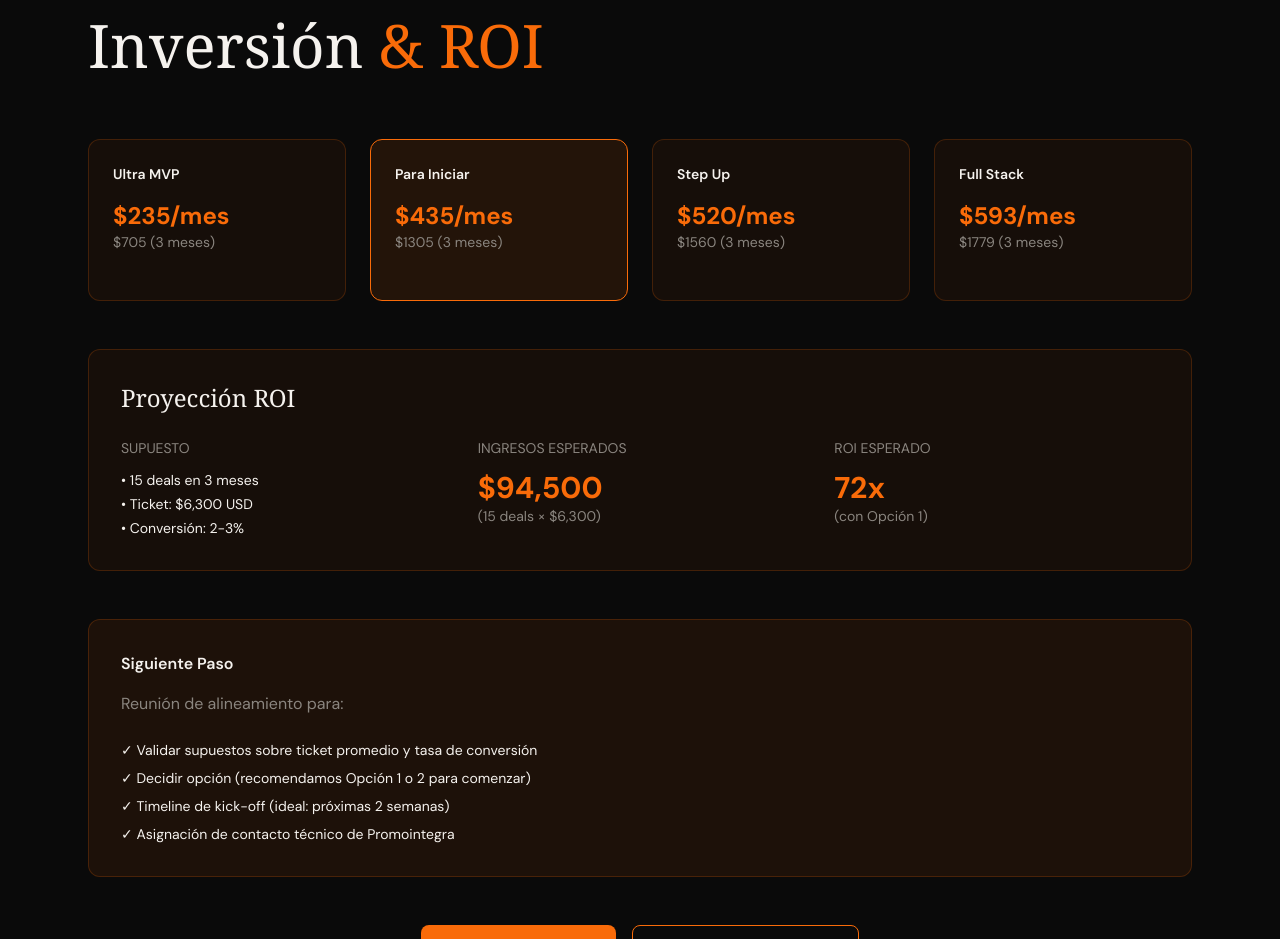
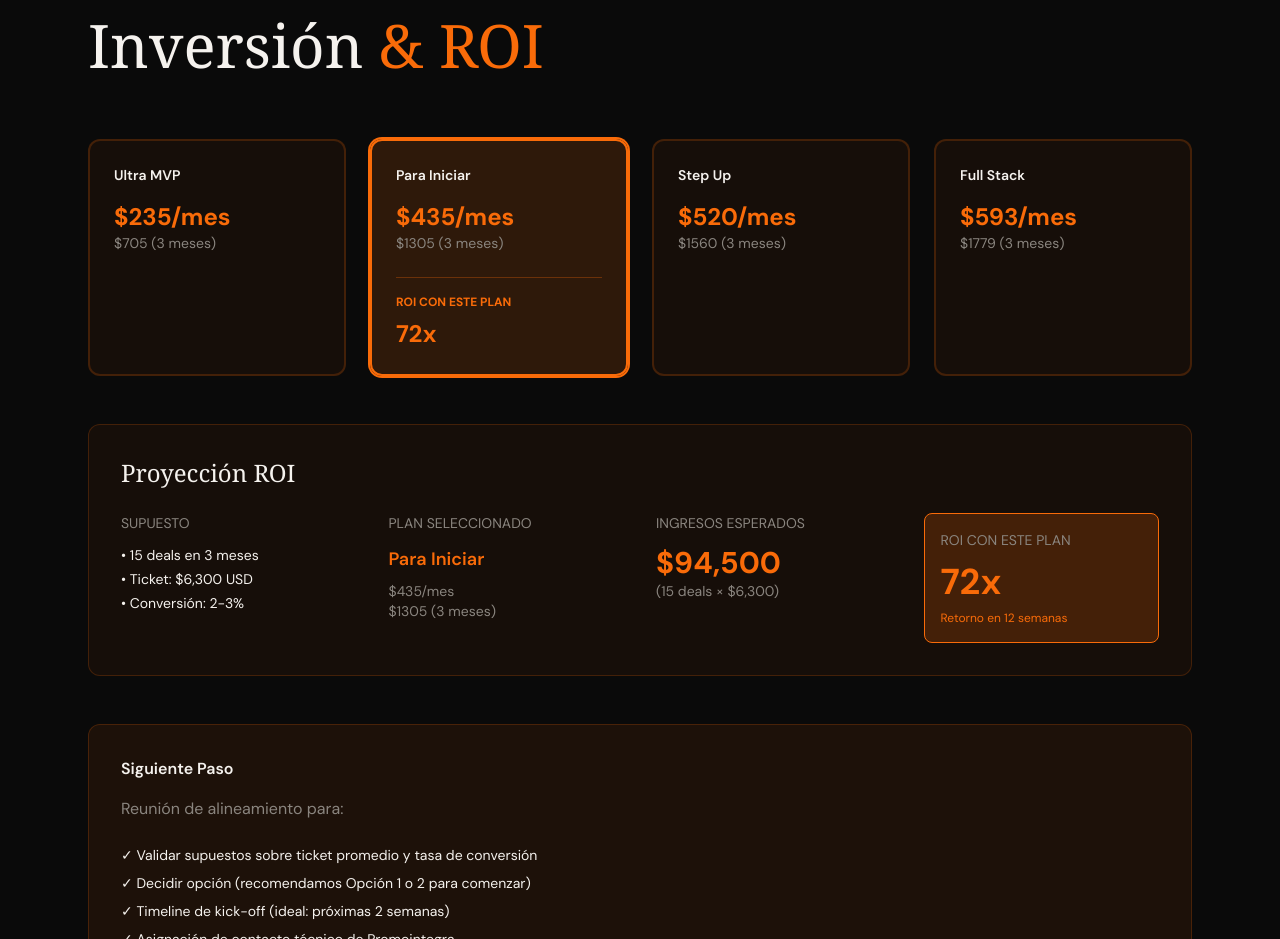
Before and after one commit to contacto141/Promointegra, a Next.js app: page / in a window 1280 px wide. Shown: the part 5240-6179 px from the top of the page. Built offline with nearby package versions, Linux system fonts and the light colour scheme.

Commit message:
feat: ROI dinámico por plan - click en inversión calcula ROI específico

```diff
--- a/app/page.tsx
+++ b/app/page.tsx
@@ -146,7 +146,16 @@ const ROADMAP = [
 export default function ProposalPage() {
   const [activeSection, setActiveSection] = useState(0);
   const [expandedPlan, setExpandedPlan] = useState<string | null>('iniciar');
+  const [selectedInvestmentPlan, setSelectedInvestmentPlan] = useState<string>('iniciar');
   const sectionRefs = useRef<(HTMLElement | null)[]>([]);
+
+  const calculateROI = (planId: string) => {
+    const plan = PLANS.find(p => p.id === planId);
+    if (!plan) return 0;
+    const threeMontsCost = plan.price * 3;
+    const expectedRevenue = 94500; // 15 deals × $6,300
+    return Math.round(expectedRevenue / threeMontsCost);
+  };
 
   useEffect(() => {
     const handleScroll = () => {
@@ -425,10 +434,13 @@ export default function ProposalPage() {
             {PLANS.map((plan) => (
               <div
                 key={plan.id}
-                className={`p-6 rounded-xl border ${
-                  plan.badge === 'RECOMENDADA'
-                    ? 'border-[#F96B09] bg-[rgba(249,107,9,0.1)]'
-                    : 'border-[rgba(249,107,9,0.2)] bg-[rgba(249,107,9,0.05)]'
+                onClick={() => setSelectedInvestmentPlan(plan.id)}
+                className={`cursor-pointer p-6 rounded-xl border-2 transition-all ${
+                  selectedInvestmentPlan === plan.id
+                    ? 'border-[#F96B09] bg-[rgba(249,107,9,0.15)] ring-2 ring-[#F96B09]'
+                    : plan.badge === 'RECOMENDADA'
+                    ? 'border-[#F96B09] bg-[rgba(249,107,9,0.1)] hover:bg-[rgba(249,107,9,0.12)]'
+                    : 'border-[rgba(249,107,9,0.2)] bg-[rgba(249,107,9,0.05)] hover:border-[#F96B09]'
                 }`}
               >
                 <h3 className="font-semibold mb-4 text-sm">{plan.name}</h3>
@@ -436,13 +448,19 @@ export default function ProposalPage() {
                   <div className="text-2xl font-bold text-[#F96B09]">${plan.price}/mes</div>
                   <div className="text-sm text-[#8a857f]">${plan.price * 3} (3 meses)</div>
                 </div>
+                {selectedInvestmentPlan === plan.id && (
+                  <div className="pt-4 border-t border-[rgba(249,107,9,0.3)]">
+                    <div className="text-xs text-[#F96B09] font-bold uppercase">ROI con este plan</div>
+                    <div className="text-2xl font-bold text-[#F96B09] mt-2">{calculateROI(plan.id)}x</div>
+                  </div>
+                )}
               </div>
             ))}
           </div>
 
           <div className="p-8 border border-[rgba(249,107,9,0.2)] rounded-xl bg-[rgba(249,107,9,0.05)] mb-12">
             <h3 className="font-serif text-2xl mb-6">Proyección ROI</h3>
-            <div className="grid grid-cols-1 md:grid-cols-3 gap-8">
+            <div className="grid grid-cols-1 md:grid-cols-4 gap-8">
               <div>
                 <div className="text-sm text-[#8a857f] uppercase mb-3">Supuesto</div>
                 <div className="text-sm space-y-1">
@@ -452,14 +470,25 @@ export default function ProposalPage() {
                 </div>
               </div>
               <div>
+                <div className="text-sm text-[#8a857f] uppercase mb-3">Plan Seleccionado</div>
+                <div className="text-lg font-semibold text-[#F96B09]">
+                  {PLANS.find(p => p.id === selectedInvestmentPlan)?.name}
+                </div>
+                <div className="text-sm text-[#8a857f] mt-2">
+                  ${PLANS.find(p => p.id === selectedInvestmentPlan)?.price}/mes
+                  <br />
+                  ${PLANS.find(p => p.id === selectedInvestmentPlan)?.price ? PLANS.find(p => p.id === selectedInvestmentPlan)!.price * 3 : 0} (3 meses)
+                </div>
+              </div>
+              <div>
                 <div className="text-sm text-[#8a857f] uppercase mb-3">Ingresos Esperados</div>
                 <div className="text-3xl font-bold text-[#F96B09]">$94,500</div>
                 <div className="text-sm text-[#8a857f]">(15 deals × $6,300)</div>
               </div>
-              <div>
-                <div className="text-sm text-[#8a857f] uppercase mb-3">ROI Esperado</div>
-                <div className="text-3xl font-bold text-[#F96B09]">72x</div>
-                <div className="text-sm text-[#8a857f]">(con Opción 1)</div>
+              <div className="bg-[rgba(249,107,9,0.2)] p-4 rounded-lg border border-[#F96B09]">
+                <div className="text-sm text-[#8a857f] uppercase mb-3">ROI con este plan</div>
+                <div className="text-4xl font-bold text-[#F96B09]">{calculateROI(selectedInvestmentPlan)}x</div>
+                <div className="text-xs text-[#F96B09] mt-2">Retorno en 12 semanas</div>
               </div>
             </div>
           </div>
```
